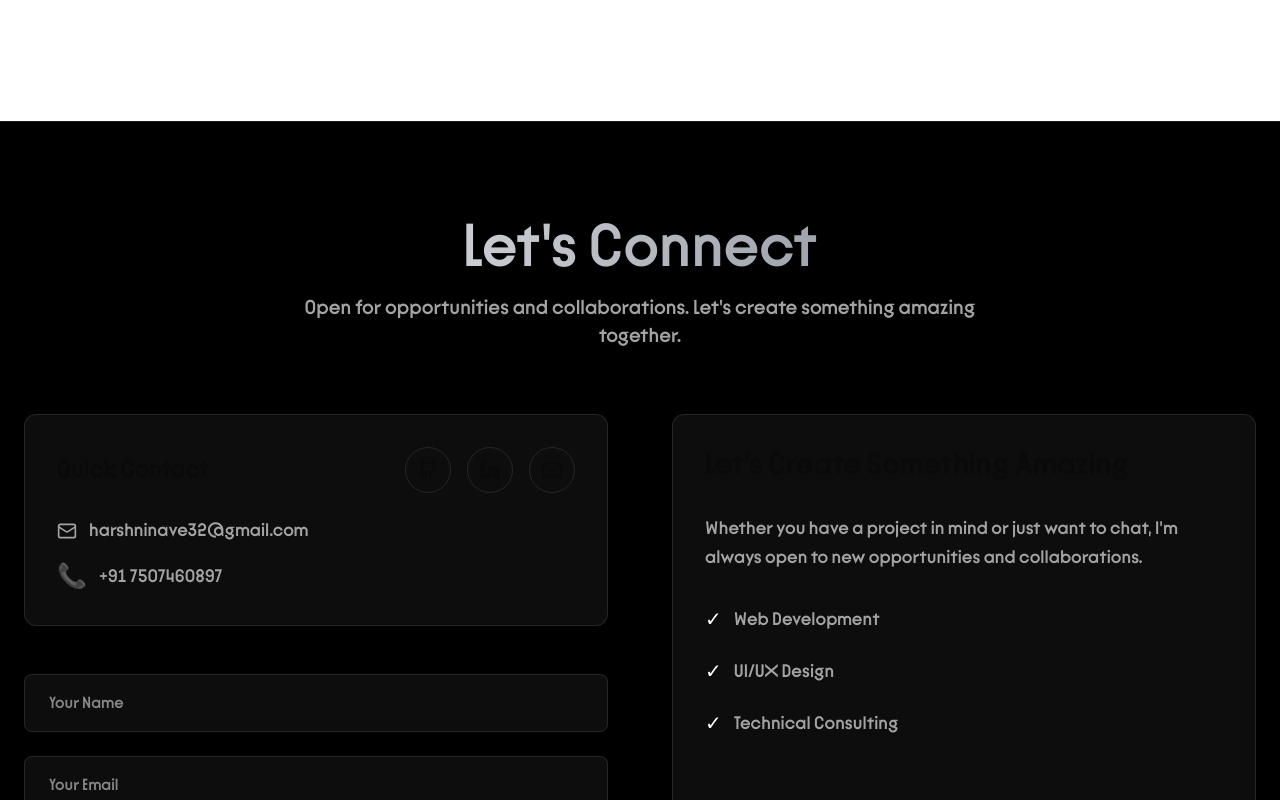
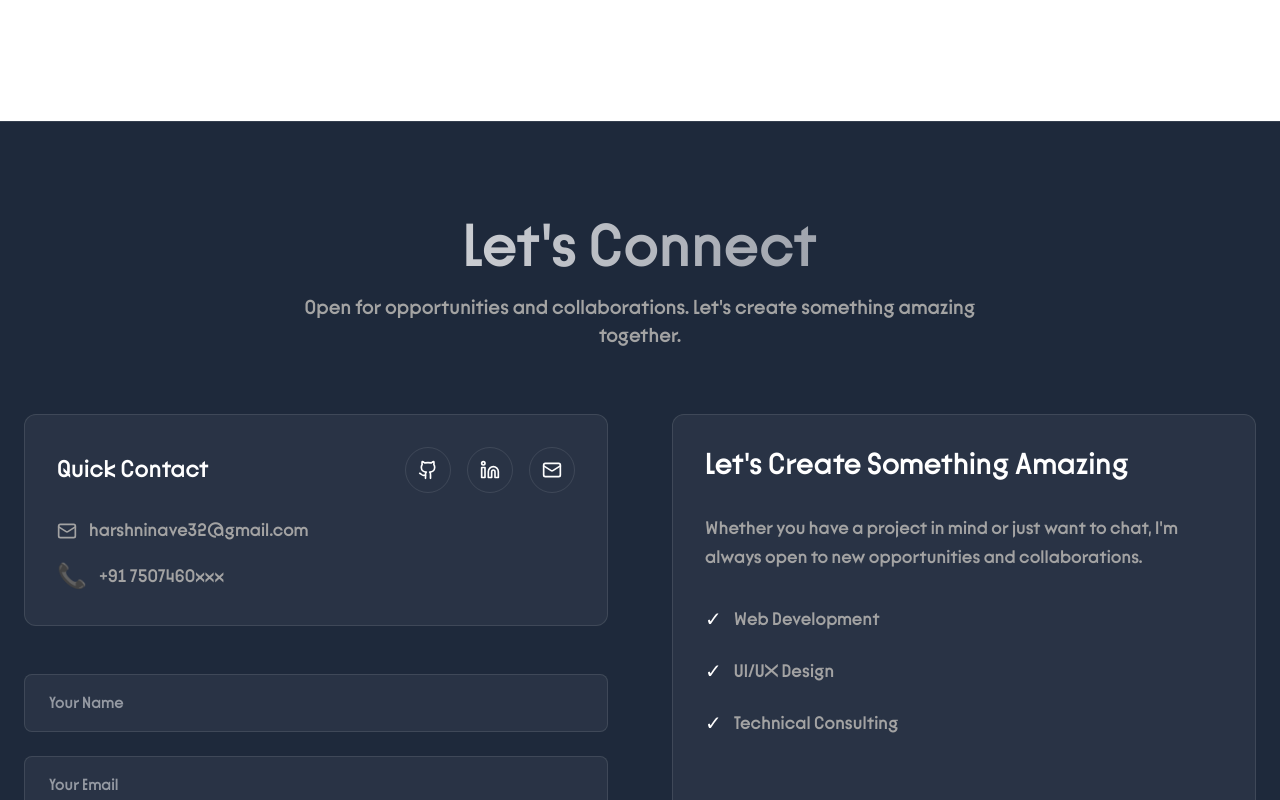
Before and after one commit to Harshninave04/theycallmeharsh, a React (Vite) app: page / in a window 1280 px wide. Shown: the part 4520-5320 px from the top of the page. Built offline with nearby package versions, Linux system fonts and the light colour scheme.

Commit message:
Updated!!

```diff
--- a/src/components/layout/Footer.tsx
+++ b/src/components/layout/Footer.tsx
@@ -18,7 +18,7 @@ const Footer = () => {
   const currentYear = new Date().getFullYear();
 
   return (
-    <footer className="py-24 border-t border-white/10">
+    <footer className="py-24 border-t border-white/10 text-white bg-slate-800">
       <div className="container mx-auto px-6">
         <motion.div
           className="text-center mb-16"
@@ -66,7 +66,7 @@ const Footer = () => {
                 <div className="flex items-center gap-3 text-neutral-400 hover:text-white transition-colors">
                   <span className="text-2xl">📞</span>
                   <a href="tel:+1234567890" className="text-lg">
-                    +91 7507460897
+                    +91 7507460xxx
                   </a>
                 </div>
               </motion.div>
```
